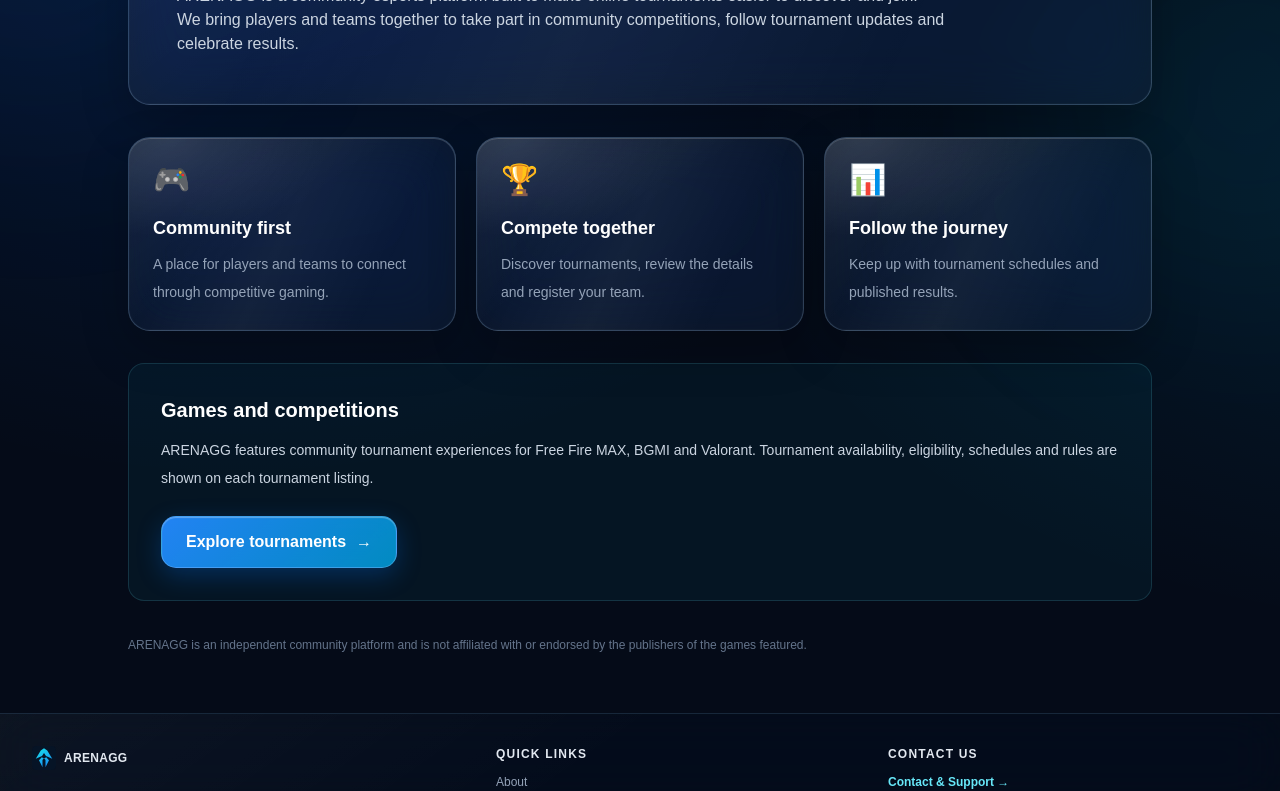
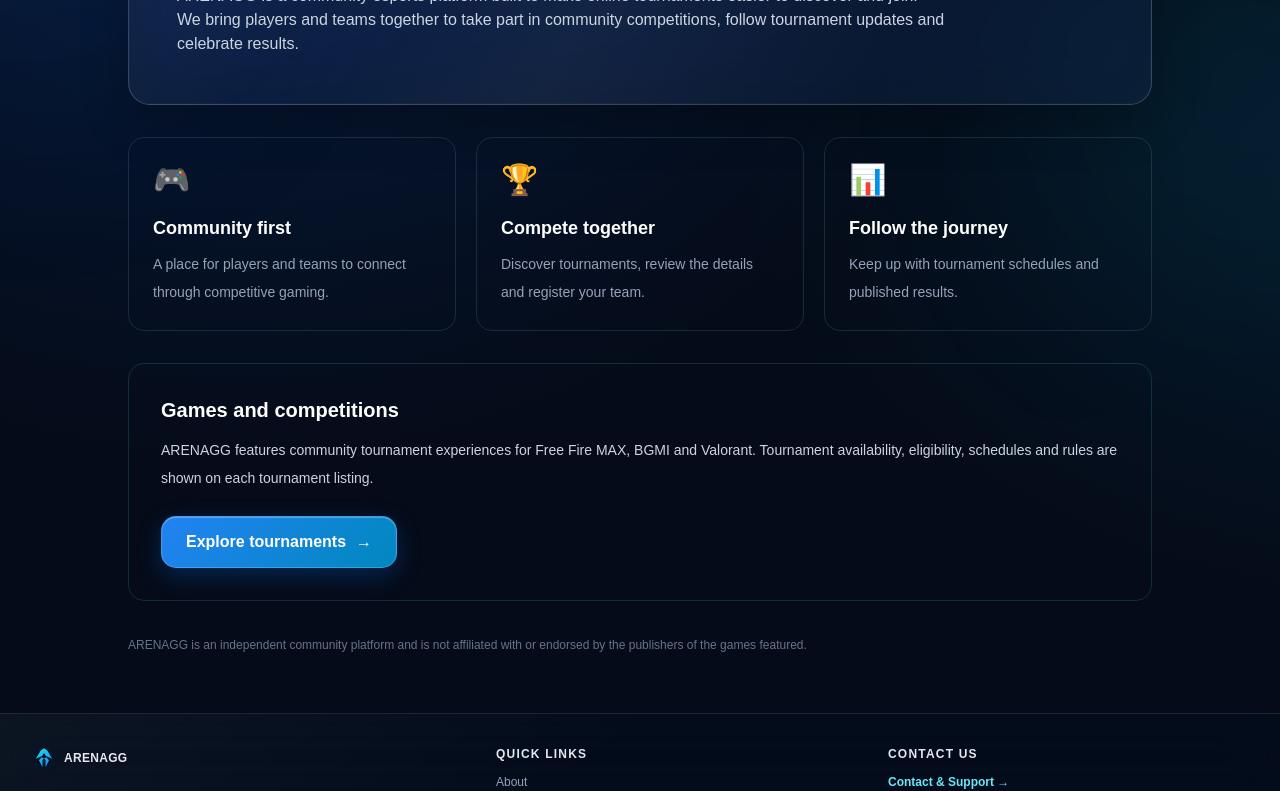
Before and after one commit to MDNOMAANKHAN/arenagg-tournament-app, a Next.js app: page /about in a window 1280 px wide. Shown: the part 380-1171 px from the top of the page. Built offline with nearby package versions, Linux system fonts and the light colour scheme.

Commit message:
Add premium glass sheen to About page

```diff
--- a/src/app/(site)/about/page.tsx
+++ b/src/app/(site)/about/page.tsx
@@ -23,7 +23,7 @@ export default function AboutPage() {
       </div>
 
       <div className="relative z-10 mx-auto max-w-5xl">
-        <section className="arena-premium-card rounded-3xl border border-blue-300/15 bg-[#0b1424]/80 p-7 shadow-xl shadow-blue-950/20 backdrop-blur-xl sm:p-12">
+        <section className="arena-about-glass arena-premium-card rounded-3xl border border-blue-300/15 p-7 sm:p-12">
           <p className="text-xs font-black tracking-[0.3em] text-cyan-300">WHO WE ARE</p>
           <h1 className="mt-4 text-4xl font-black tracking-tight text-white sm:text-6xl">
             About <span className="arena-gradient-text">ARENAGG</span>
@@ -45,7 +45,7 @@ export default function AboutPage() {
             ["🏆", "Compete together", "Discover tournaments, review the details and register your team."],
             ["📊", "Follow the journey", "Keep up with tournament schedules and published results."],
           ].map(([icon, heading, description]) => (
-            <article key={heading} className="arena-premium-card rounded-2xl border border-blue-300/15 bg-[#0b1424]/80 p-6">
+            <article key={heading} className="arena-about-glass arena-about-feature rounded-2xl border border-blue-300/15 p-6">
               <div className="text-3xl" aria-hidden="true">{icon}</div>
               <h2 className="mt-4 text-lg font-extrabold text-white">{heading}</h2>
               <p className="mt-2 text-sm leading-7 text-slate-400">{description}</p>
@@ -53,7 +53,7 @@ export default function AboutPage() {
           ))}
         </section>
 
-        <section className="mt-8 rounded-2xl border border-cyan-300/15 bg-cyan-400/[0.05] p-6 sm:p-8">
+        <section className="arena-about-glass arena-about-callout mt-8 rounded-2xl border border-cyan-300/15 p-6 sm:p-8">
           <h2 className="text-xl font-black text-white">Games and competitions</h2>
           <p className="mt-3 text-sm leading-7 text-slate-300">
             ARENAGG features community tournament experiences for Free Fire MAX,
```
